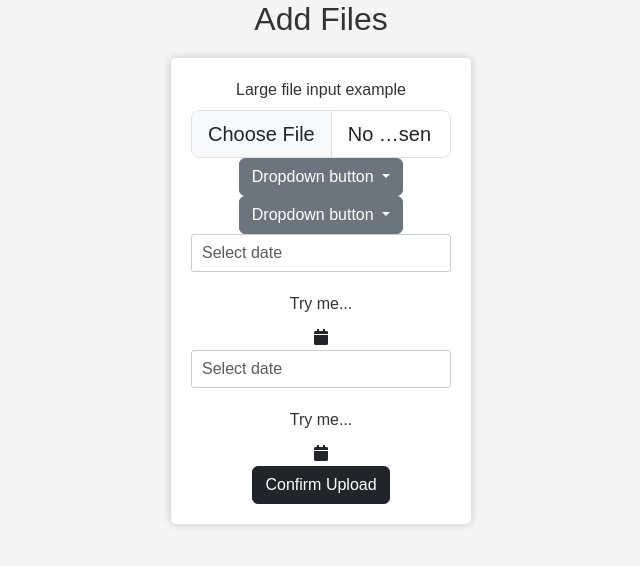
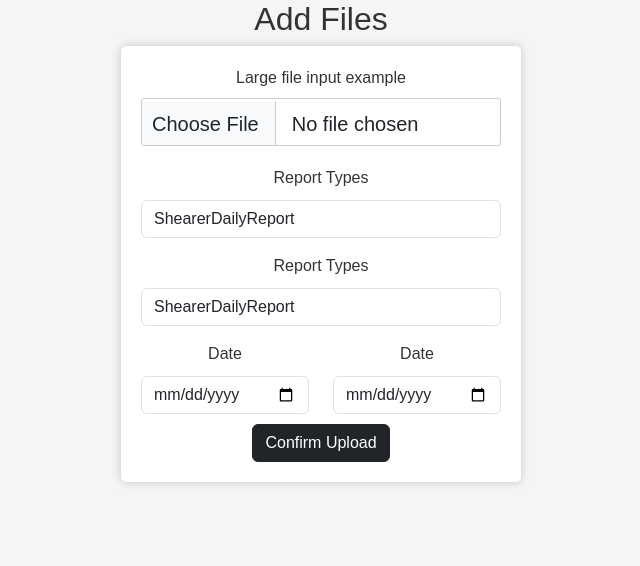
Before and after one commit to ehrenmark/Flask.GPX-Reader, a Flask app: page /upload in a window 1280 px wide. Shown: the part 56-622 px from the top of the page, without its empty margins (319-959 px from the left). Run offline with Flask 3, Linux system fonts and the light colour scheme; a user stored in the database is signed in; some libraries are stand-ins or nearby versions.

Commit message:
css update

```diff
--- a/templates/upload_files.html
+++ b/templates/upload_files.html
@@ -22,7 +22,8 @@
         background-color: #fff;
         border-radius: 5px;
         box-shadow: 0px 0px 10px rgba(0, 0, 0, 0.2);
-        width: 300px;
+        max-width: 400px;
+        margin: 0 auto;
     }
 
     label {
@@ -33,12 +34,17 @@
     }
 
     input[type="text"],
-    input[type="email"] {
+    input[type="email"],
+    input[type="file"] {
         width: 100%;
         padding: 10px;
         margin-bottom: 20px;
         border: 1px solid #ccc;
         border-radius: 3px;
+    }
+
+    .dropdown {
+        margin-bottom: 20px;
     }
 
     button {
@@ -69,40 +75,38 @@
         <label for="formFileLg" class="form-label">Large file input example</label>
         <input class="form-control form-control-lg" id="formFileLg" type="file">
 
-
-        <div class="dropdown">
-          <button class="btn btn-secondary dropdown-toggle" type="button" id="dropdownMenuButton" data-toggle="dropdown" aria-haspopup="true" aria-expanded="false">
-            Dropdown button
-          </button>
-          <div class="dropdown-menu" aria-labelledby="dropdownMenuButton">
-            <a class="dropdown-item" href="#">Action</a>
-            <a class="dropdown-item" href="#">Another action</a>
-            <a class="dropdown-item" href="#">Something else here</a>
-          </div>
+        <div class="form-group">
+            <label for="reportType">Report Types</label>
+            <select class="form-control" id="reportType" name="reportType">
+                <option>ShearerDailyReport</option>
+                <option>DailyEngineeringReport</option>
+                <option>WeeklyEngineeringReport</option>
+                <option>ShiftReport</option>
+            </select>
         </div>
 
-        <div class="dropdown">
-          <button class="btn btn-secondary dropdown-toggle" type="button" id="dropdownMenuButton" data-toggle="dropdown" aria-haspopup="true" aria-expanded="false">
-            Dropdown button
-          </button>
-          <div class="dropdown-menu" aria-labelledby="dropdownMenuButton">
-            <a class="dropdown-item" href="#">Action</a>
-            <a class="dropdown-item" href="#">Another action</a>
-            <a class="dropdown-item" href="#">Something else here</a>
-          </div>
+        <div class="form-group">
+            <label for="reportType2">Report Types</label>
+            <select class="form-control" id="reportType2" name="reportType">
+                <option>ShearerDailyReport</option>
+                <option>DailyEngineeringReport</option>
+                <option>WeeklyEngineeringReport</option>
+                <option>ShiftReport</option>
+            </select>
         </div>
 
-        <div class="md-form md-outline input-with-post-icon datepicker" id="prefill">
-            <input placeholder="Select date" type="text" id="prefill-example" class="form-control">
-            <label for="prefill-example">Try me...</label>
-            <i class="fas fa-calendar input-prefix" tabindex=0></i>
+        <div class="row">
+            <div class="col-sm-6">
+                <label for="date1">Date</label>
+                <input type="date" id="date1" name="validTill" class="form-control">
+            </div>
+            <div class="col-sm-6">
+                <label for="date2">Date</label>
+                <input type="date" id="date2" name="validTill" class="form-control">
+            </div>
         </div>
 
-        <div class="md-form md-outline input-with-post-icon datepicker" id="prefill">
-            <input placeholder="Select date" type="text" id="prefill-example" class="form-control">
-            <label for="prefill-example">Try me...</label>
-            <i class="fas fa-calendar input-prefix" tabindex=0></i>
-        </div>
+        <div style="margin-top: 10px;"></div>
 
         <button type="submit" class="btn btn-dark">Confirm Upload</button>
     </form>
```
